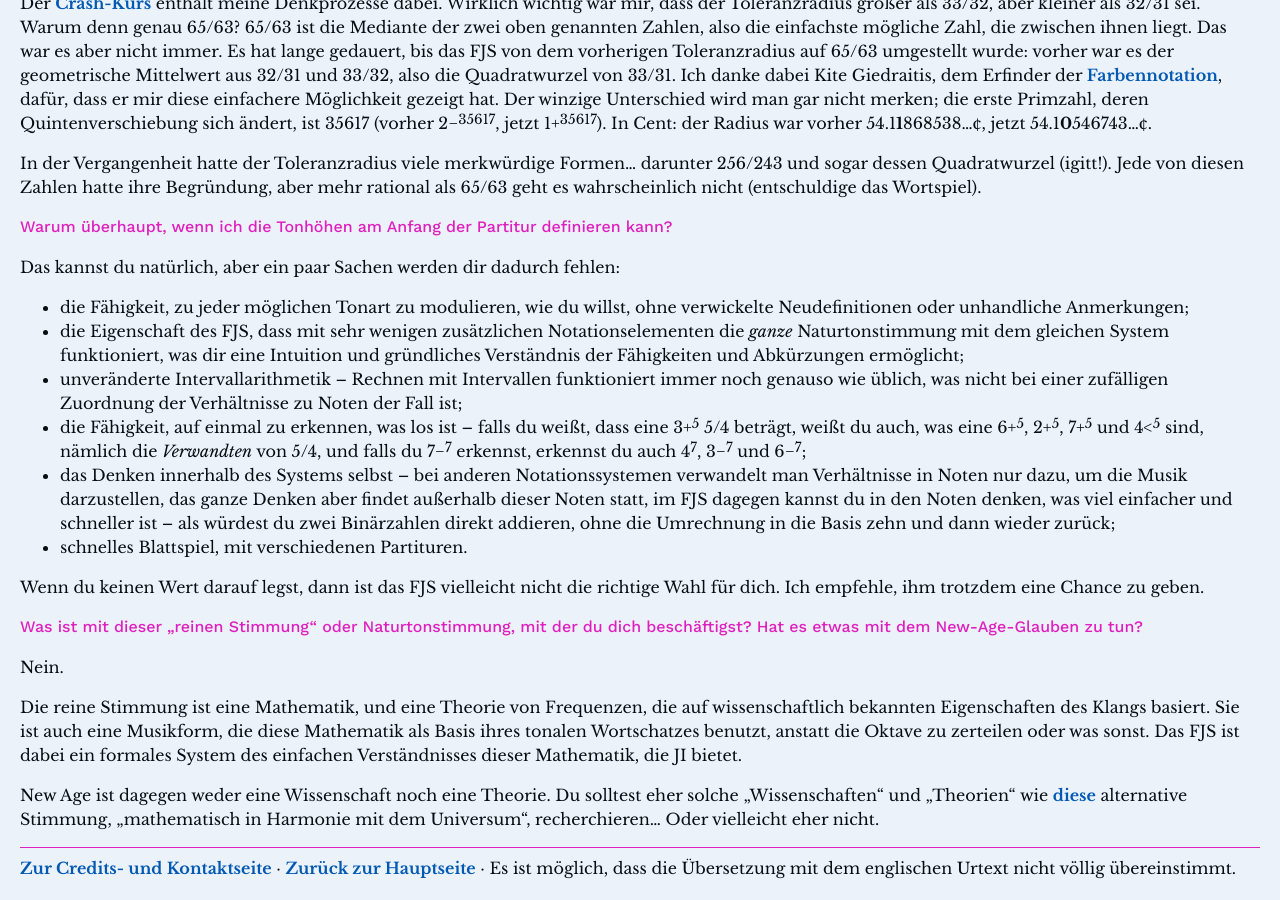
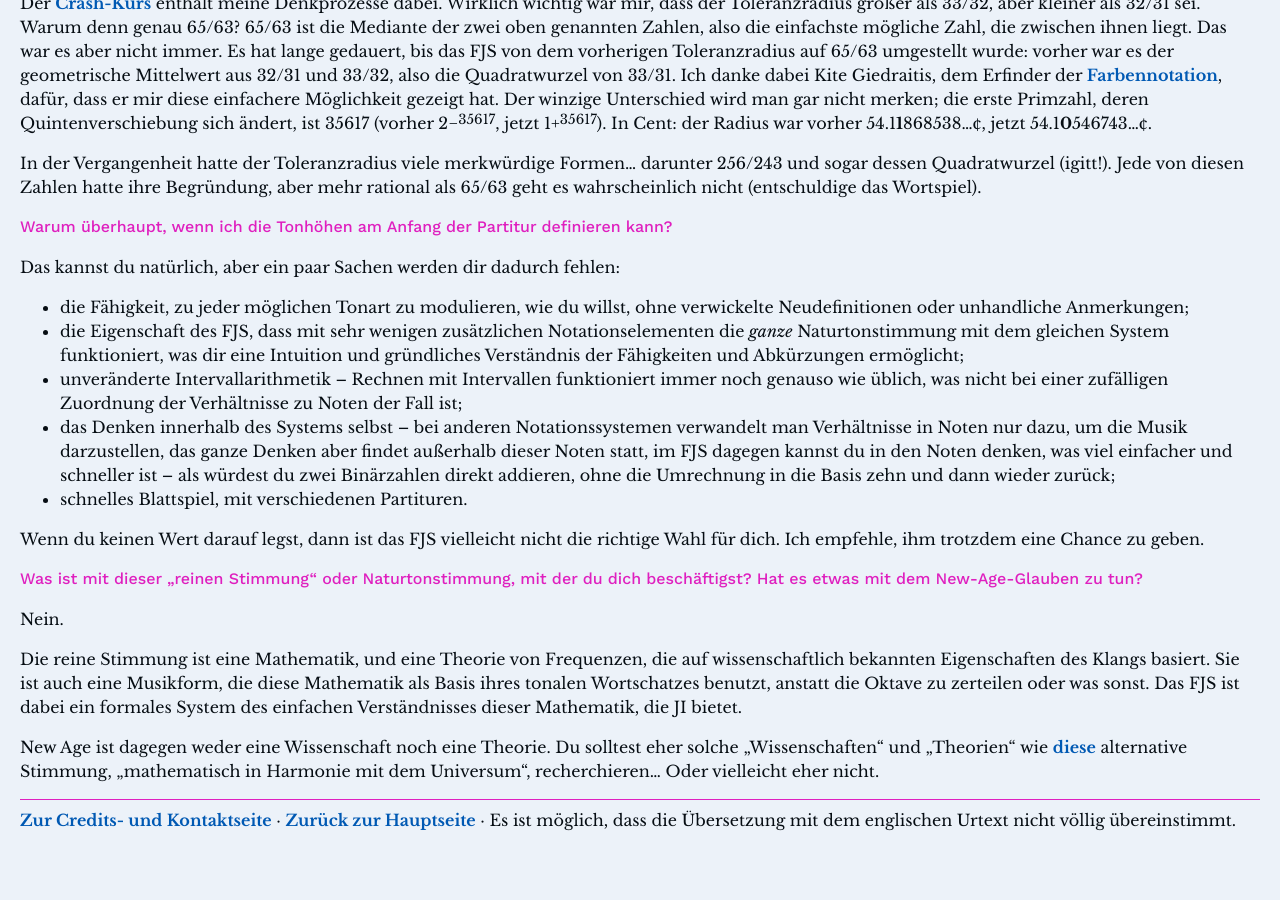
Before and after one commit to misotanni/misotanni.github.io, a Jekyll site: the page built from fjs/de/faq.md, in a window 1280 px wide and 900 px high, scrolled down 905 px. Built offline with Jekyll 4.4.1, drawn with Linux system fonts in a browser that asks for light colours; our own code applies the rules of GitHub Pages for plain Markdown files; after the commit the page ends 1757 px from its top, so only the background shows below that.

Commit message:
not really needed

```diff
--- a/fjs/de/faq.md
+++ b/fjs/de/faq.md
@@ -35,7 +35,6 @@ Das kannst du natürlich, aber ein paar Sachen werden dir dadurch fehlen:
 - die Fähigkeit, zu jeder möglichen Tonart zu modulieren, wie du willst, ohne verwickelte Neudefinitionen oder unhandliche Anmerkungen;
 - die Eigenschaft des FJS, dass mit sehr wenigen zusätzlichen Notationselementen die *ganze* Naturtonstimmung mit dem gleichen System funktioniert, was dir eine Intuition und gründliches Verständnis der Fähigkeiten und Abkürzungen ermöglicht;
 - unveränderte Intervallarithmetik – Rechnen mit Intervallen funktioniert immer noch genauso wie üblich, was nicht bei einer zufälligen Zuordnung der Verhältnisse zu Noten der Fall ist;
-- die Fähigkeit, auf einmal zu erkennen, was los ist – falls du weißt, dass eine 3+<sup>5</sup> 5/4 beträgt, weißt du auch, was eine 6+<sup>5</sup>, 2+<sup>5</sup>, 7+<sup>5</sup> und 4&lt;<sup>5</sup> sind, nämlich die *Verwandten* von 5/4, und falls du 7−<sup>7</sup> erkennst, erkennst du auch 4<sup>7</sup>, 3−<sup>7</sup> und 6−<sup>7</sup>;
 - das Denken innerhalb des Systems selbst – bei anderen Notationssystemen verwandelt man Verhältnisse in Noten nur dazu, um die Musik darzustellen, das ganze Denken aber findet außerhalb dieser Noten statt, im FJS dagegen kannst du in den Noten denken, was viel einfacher und schneller ist – als würdest du zwei Binärzahlen direkt addieren, ohne die Umrechnung in die Basis zehn und dann wieder zurück;
 - schnelles Blattspiel, mit verschiedenen Partituren.
 
```
Also changed, not shown: fjs/en/faq.md (+0 -1 lines), fjs/fr/faq.md (+0 -1 lines), fjs/pl/faq.md (+0 -1 lines).
